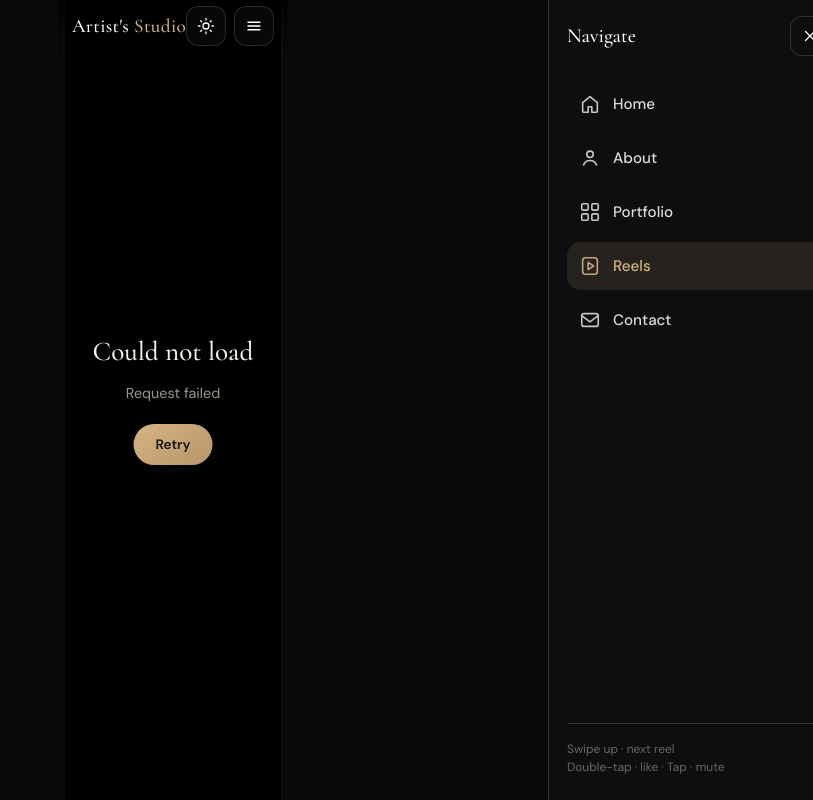
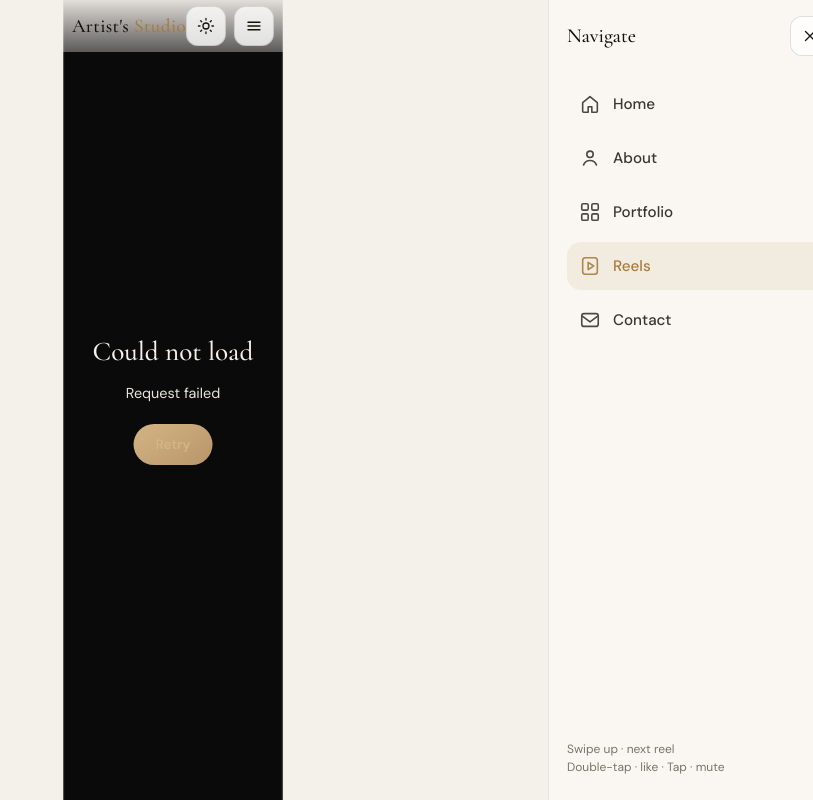
Before and after one commit to web-coder-lab/artists-studio, a website: page public/reels.html in a window 1280 px wide. Both pictures are taken after a click on the button 673 px from the left and 26 px from the top of the page. Shown: the whole page, without its empty margins (467-1280 px from the left). Drawn offline with nearby package versions, Linux system fonts and the light colour scheme; no server answers.

Commit message:
Fix reels page theme toggle with real light/dark chrome styles

```diff
--- a/public/reels.html
+++ b/public/reels.html
@@ -317,6 +317,44 @@
       .sheet { transform: translate(-50%, 110%); }
       .sheet.on { transform: translate(-50%, 0); }
     }
+
+    /* Light theme — chrome only (feed stays cinematic) */
+    html[data-theme="light"] body {
+      background: #f4f0ea !important;
+      color: #14110d;
+    }
+    html[data-theme="light"] .top {
+      background: linear-gradient(180deg, rgba(244,240,234,.92), rgba(244,240,234,.35));
+    }
+    html[data-theme="light"] .brand { color: #14110d; }
+    html[data-theme="light"] .brand em { color: #a67c3d; }
+    html[data-theme="light"] .chip-btn {
+      background: rgba(255,255,255,.78);
+      border-color: rgba(0,0,0,.12);
+      color: #14110d;
+    }
+    html[data-theme="light"] .chip-btn:hover { border-color: #a67c3d; color: #a67c3d; }
+    html[data-theme="light"] .drawer {
+      background: #faf7f2;
+      border-left-color: rgba(0,0,0,.08);
+      color: #14110d;
+    }
+    html[data-theme="light"] .drawer-head strong { color: #14110d; }
+    html[data-theme="light"] .nav-link { color: #3a3530; }
+    html[data-theme="light"] .nav-link.on,
+    html[data-theme="light"] .nav-link:hover { color: #a67c3d; background: rgba(166,124,61,.1); }
+    html[data-theme="light"] .drawer-foot { color: #7a736a; }
+    html[data-theme="light"] .scrim { background: rgba(20,17,13,.4); }
+    html[data-theme="light"] .shell {
+      background: #0a0a0b;
+    }
+    html[data-theme="light"] .state { color: #e8e4dc; }
+    html[data-theme="light"] .state a { color: #d4b483; }
+    html[data-theme="light"] .sheet {
+      background: #faf7f2;
+      color: #14110d;
+    }
+    html[data-theme="light"] .sheet-head h3 { color: #14110d; }
   </style>
 </head>
 <body data-page="reels">
@@ -405,23 +443,29 @@
   </script>
   <script src="/js/api-client.js"></script>
   <script>
-    (function(){
-      function apply(t){
+    (function () {
+      function apply(t) {
+        t = t === 'light' ? 'light' : 'dark';
         document.documentElement.setAttribute('data-theme', t);
-        try{ localStorage.setItem('as_theme', t); }catch(e){}
-        var meta=document.querySelector('meta[name="theme-color"]');
-        if(meta) meta.content = t==='light' ? '#f6f3ee' : '#000000';
-        // reels stays dark-first for video; light only softens chrome
-        document.body.style.background = t==='light' ? '#0a0a0b' : '#000';
+        try { localStorage.setItem('as_theme', t); } catch (e) {}
+        var meta = document.querySelector('meta[name="theme-color"]');
+        if (meta) meta.setAttribute('content', t === 'light' ? '#f4f0ea' : '#000000');
+        document.body.style.background = '';
+        var btn = document.getElementById('themeBtn');
+        if (btn) btn.setAttribute('aria-pressed', t === 'light' ? 'true' : 'false');
       }
-      var t='dark';
-      try{ t=localStorage.getItem('as_theme')||'dark'; }catch(e){}
+      var t = 'dark';
+      try { t = localStorage.getItem('as_theme') || 'dark'; } catch (e) {}
       apply(t);
-      var b=document.getElementById('themeBtn');
-      if(b) b.addEventListener('click', function(){
-        var cur=document.documentElement.getAttribute('data-theme')==='light'?'light':'dark';
-        apply(cur==='light'?'dark':'light');
-      });
+      var b = document.getElementById('themeBtn');
+      if (b) {
+        b.addEventListener('click', function (e) {
+          e.preventDefault();
+          e.stopPropagation();
+          var cur = document.documentElement.getAttribute('data-theme') === 'light' ? 'light' : 'dark';
+          apply(cur === 'light' ? 'dark' : 'light');
+        });
+      }
     })();
   </script>
   <script src="/js/reels-feed.js"></script>
```
